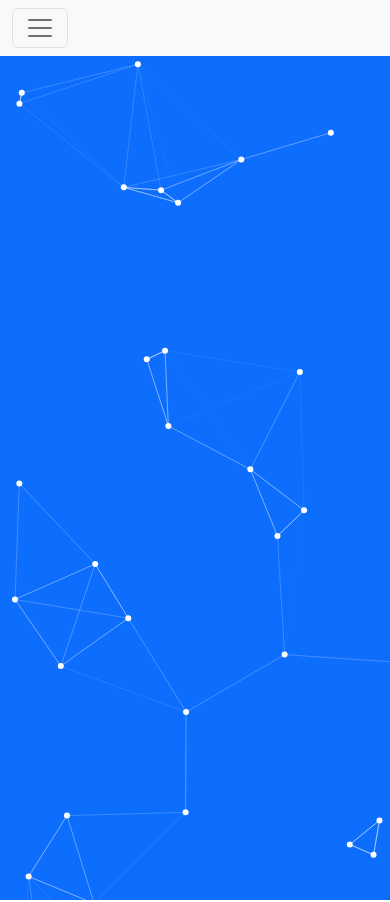
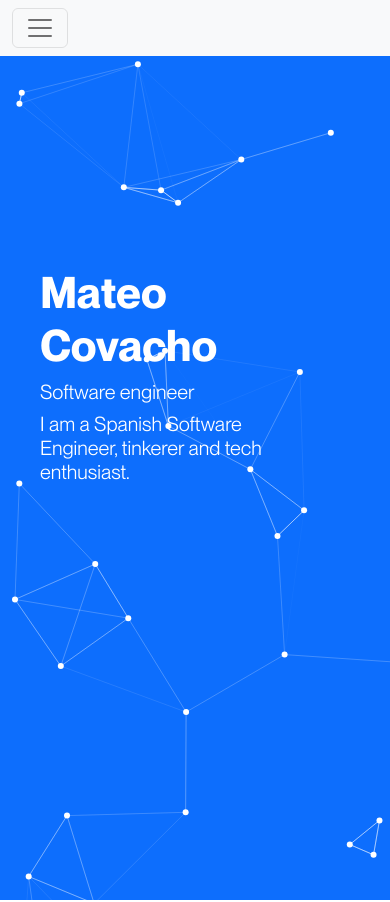
Before and after one commit to mateo-covacho/portfolio-mk2, a React (Create React App) app: page / in a window 390 px wide. Shown: the top 902 px of the page. Built offline with nearby package versions, Linux system fonts and the light colour scheme; a web font is replaced by a local one.

Commit message:
mobile fix 2

```diff
--- a/src/app.css
+++ b/src/app.css
@@ -43,8 +43,6 @@ body {
 body {
   position: relative;
 }
-
-
 
 h1 {
   font-family: "Neue Montreal bold";
--- a/src/app.jsx
+++ b/src/app.jsx
@@ -325,7 +325,7 @@ function App() {
           }}
         />
 
-        <div className='m-auto name-section col-4 ms-5 w-75'>
+        <div className='m-auto name-section col-4 ms-5 w-75' style={{ position: "relative", right: "20px", top: "-30%" }}>
           <h1 className=' display-1 mb-2 '>Mateo Covacho</h1>
 
           <p className=' font-weight-light mb-2 h5'>Software engineer</p>
```
